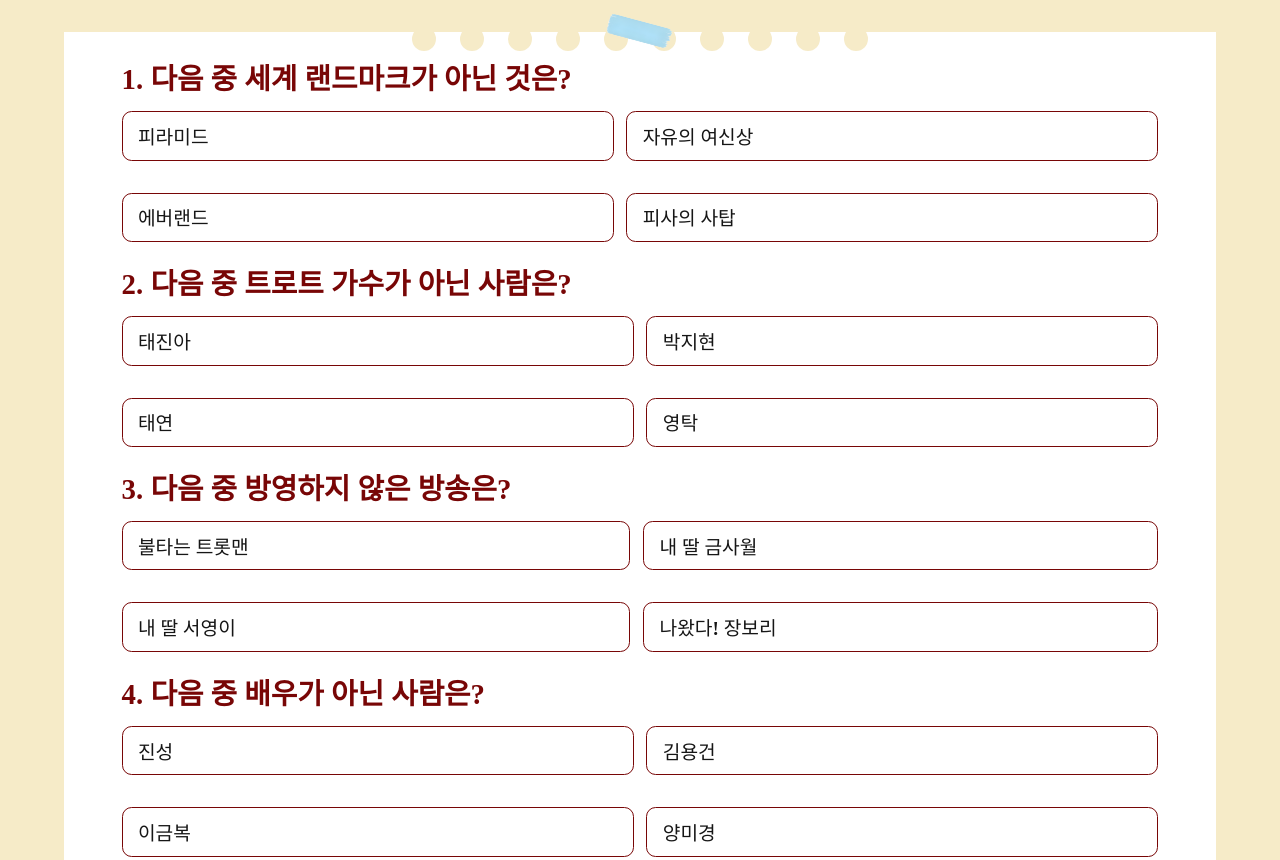
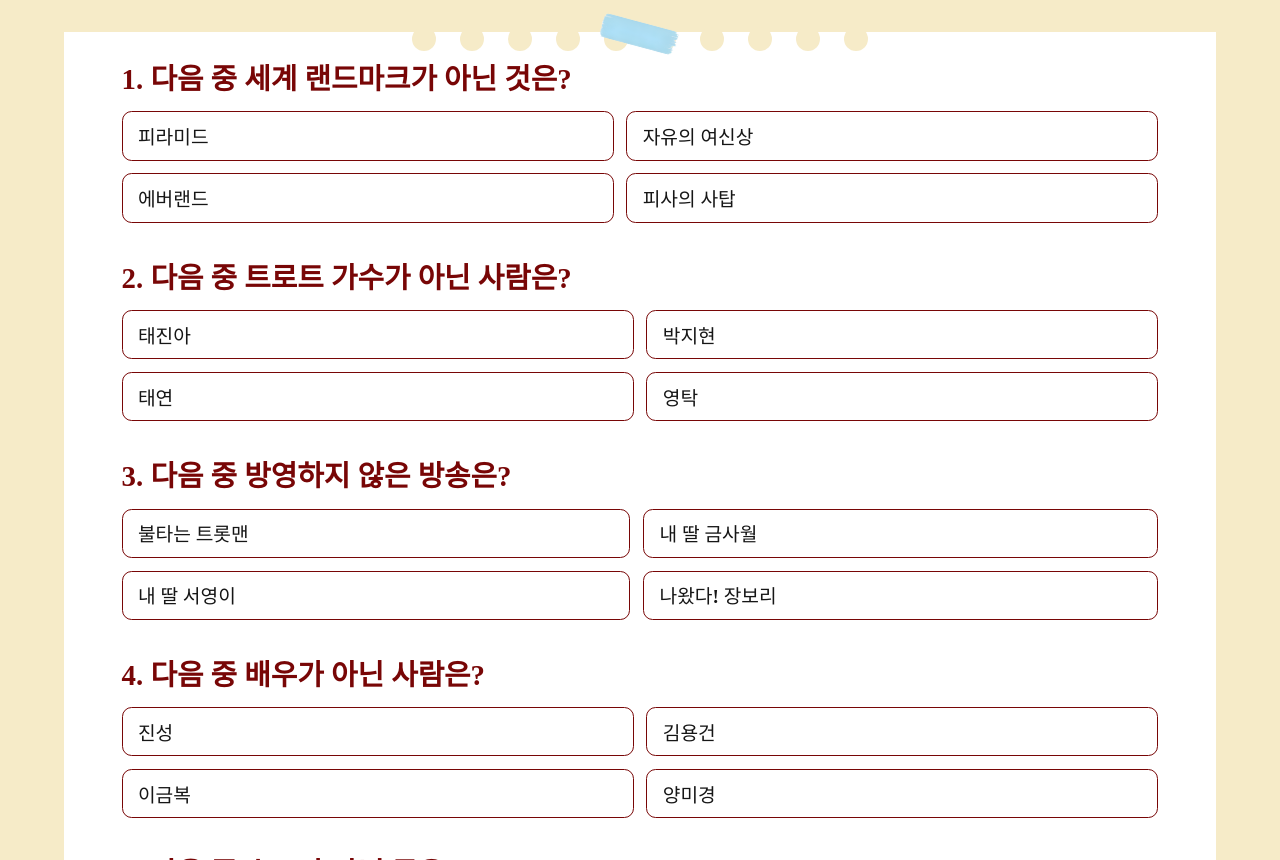
Before and after one commit to cherryrenee/quiz-gift, a plain HTML site: page index.html in a window 1280 px wide. Shown: the top 860 px of the page. Drawn offline with Linux system fonts and the light colour scheme; a web font is replaced by a local one.

Commit message:
wsws
wsws

```diff
--- a/styles.css
+++ b/styles.css
@@ -11,6 +11,7 @@
 }
 body {
   margin: 0;
+  width: 100vw;
   background: #f6ebc8;
 }
 .container {
@@ -22,14 +23,14 @@
   align-items: center;
   position: relative;
   width: 90vw;
-  padding: 1.5em 0 1.2em;
-  margin: 2em auto 0;
+  padding: 1.5em 0 1.1em;
+  margin: 2em auto;
 }
 img {
   width: 100%;
 }
 .sticker {
-  width: 5em;
+  width: 6em;
   position: absolute;
   top: -1em;
   transform: rotate(15deg);
@@ -102,14 +103,16 @@
   font-size: 1.2rem;
   font-weight: 550;
   border: 0.1em solid #780606;
-  margin: 0 0 1em 0;
   padding: 0.5em 0.8em;
   border-radius: 0.5em;
+  margin: 0;
 }
 .answers {
   display: grid;
   grid-template: repeat(2, 1fr) / repeat(2, auto);
+  align-content: center;
   gap: 0.8em;
+  margin: 0 0 2em 0;
 }
 .score-btn {
   width: 6.5em;
```
